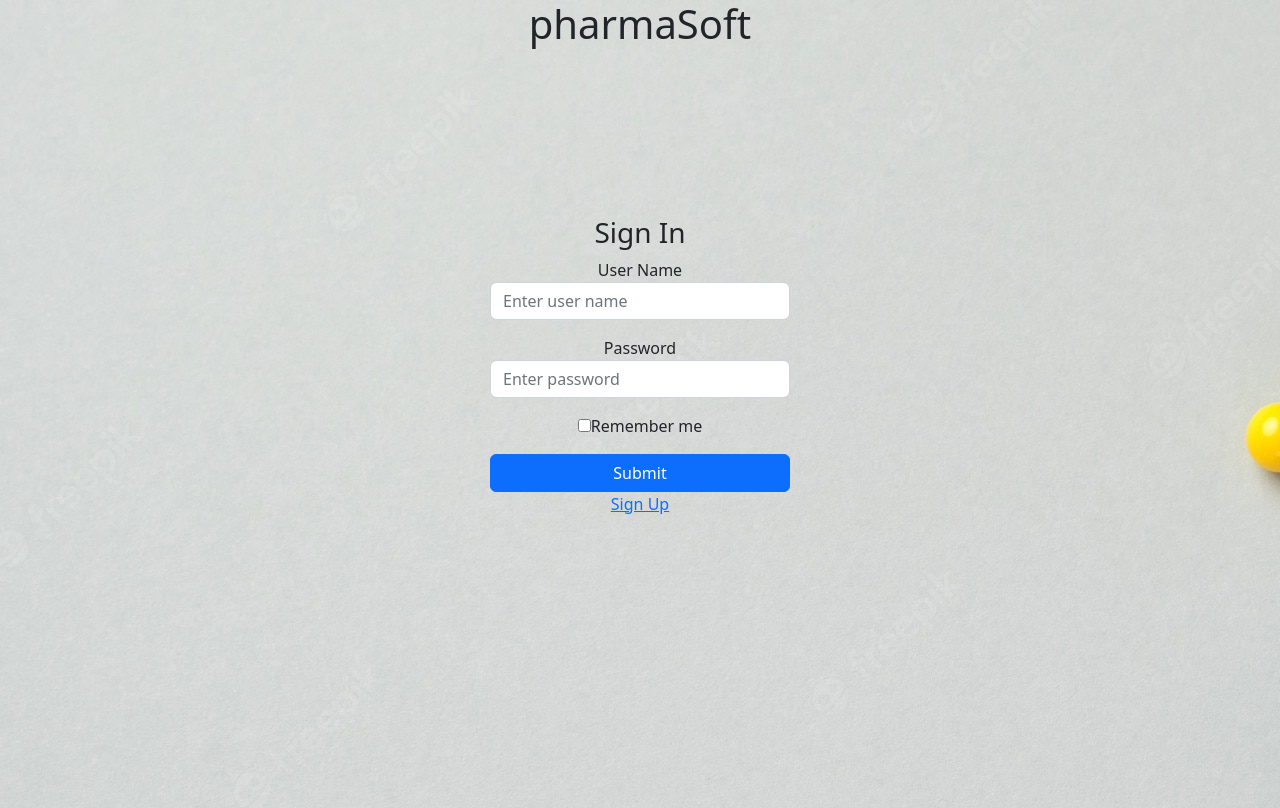
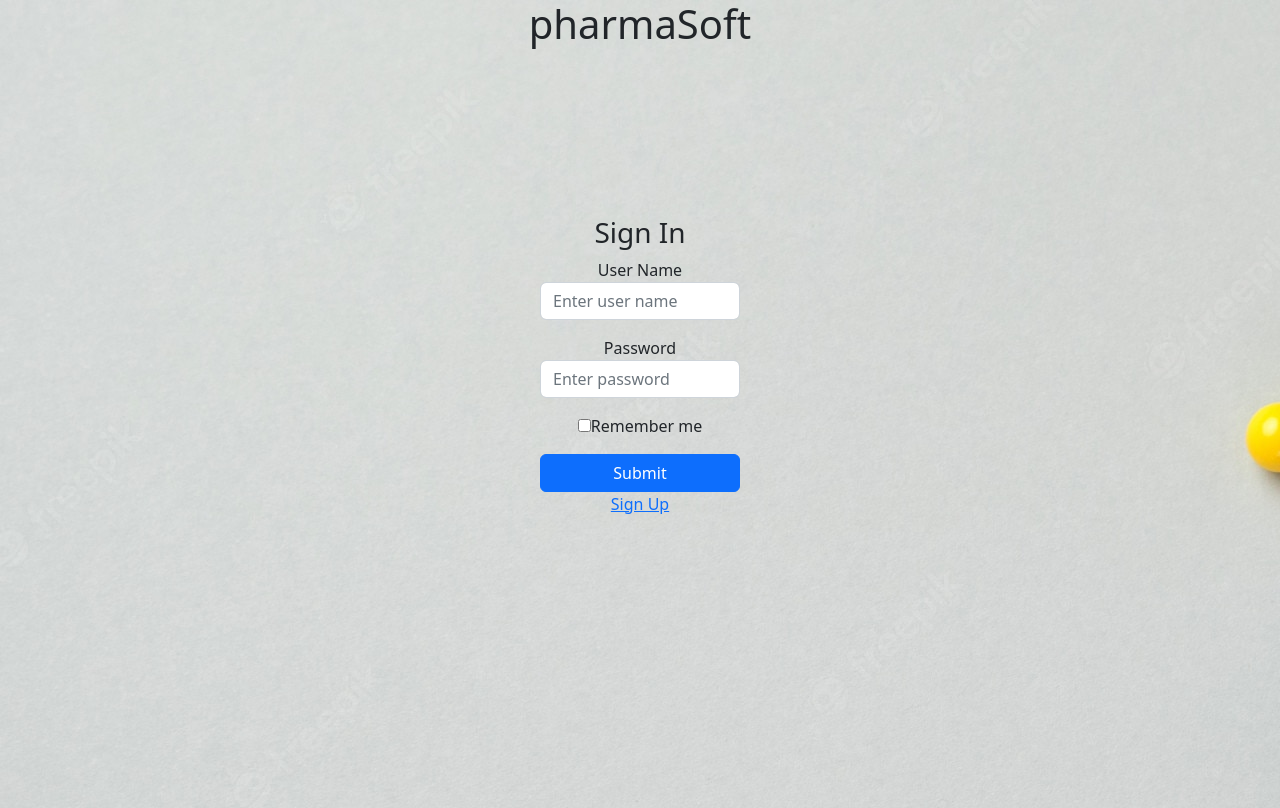
Before and after one commit to AyobamiMichael/pharmasoft-app, a React (Create React App) app: page /login in a window 1280 px wide. Shown: the top 808 px of the page. Built offline with nearby package versions, Linux system fonts and the light colour scheme; no server answers.

Commit message:
initial commit

```diff
--- a/src/components/login/login.css
+++ b/src/components/login/login.css
@@ -1,8 +1,8 @@
 .logincontainer{
     top: 10em;
     position: relative;
-    width: 300px;
-    margin: 10;
+    width: 200px;
+    margin: 0;
     align-items: center;
     display:inline-block;
 
```
